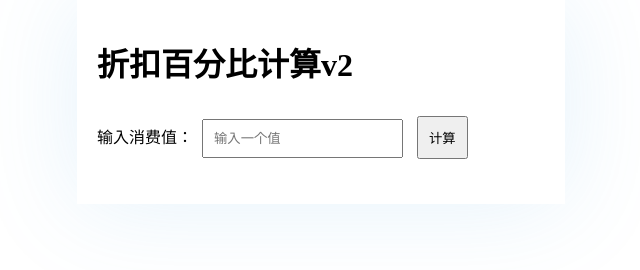
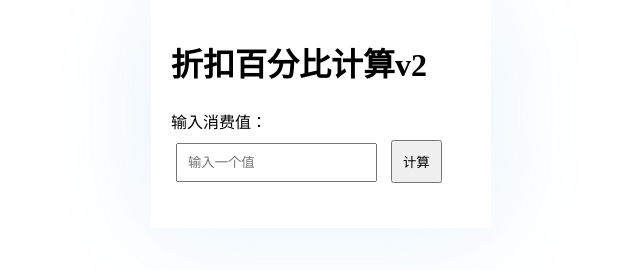
Before and after one commit to GJKen/clash-Rules, a plain HTML site: page mkyg.html in a window 1280 px wide. Shown: the whole page, without its empty margins (319-959 px from the left). Drawn offline with Linux system fonts and the light colour scheme.

Commit message:
update 2025/02/21 11:04

```diff
--- a/mkyg.html
+++ b/mkyg.html
@@ -5,7 +5,7 @@
 		<meta name="viewport" content="width=device-width, initial-scale=1.0">
 		<title>折扣百分比计算v2</title>
 		<style>
-			body {min-width: 35%;width: 35%;margin:0 auto;box-shadow: 0 0 100px #50a8e726;line-height: 1.5;padding: 20px;}input,button {padding: 10px;margin: 5px;}.result {margin-top: 20px;}
+			body {min-width: 300px;max-width: 300px;width: 100%;margin: 0 auto;box-shadow: 0 0 100px #50a8e726;line-height: 1.5;padding: 20px;}input,button {padding: 10px;margin: 5px;}.result {margin-top: 20px;}
 		</style>
 	</head>
 	<body>
```
